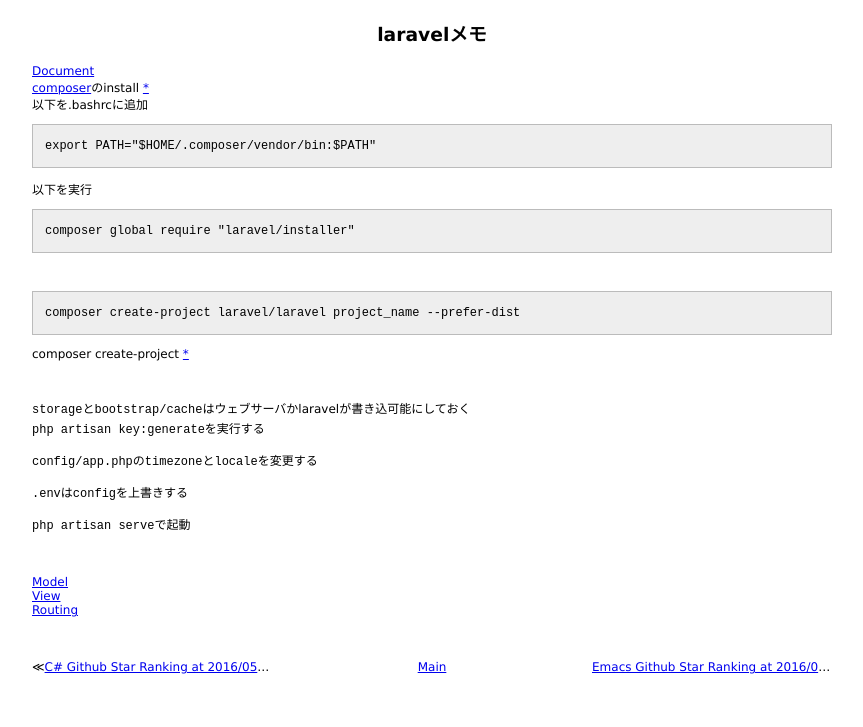
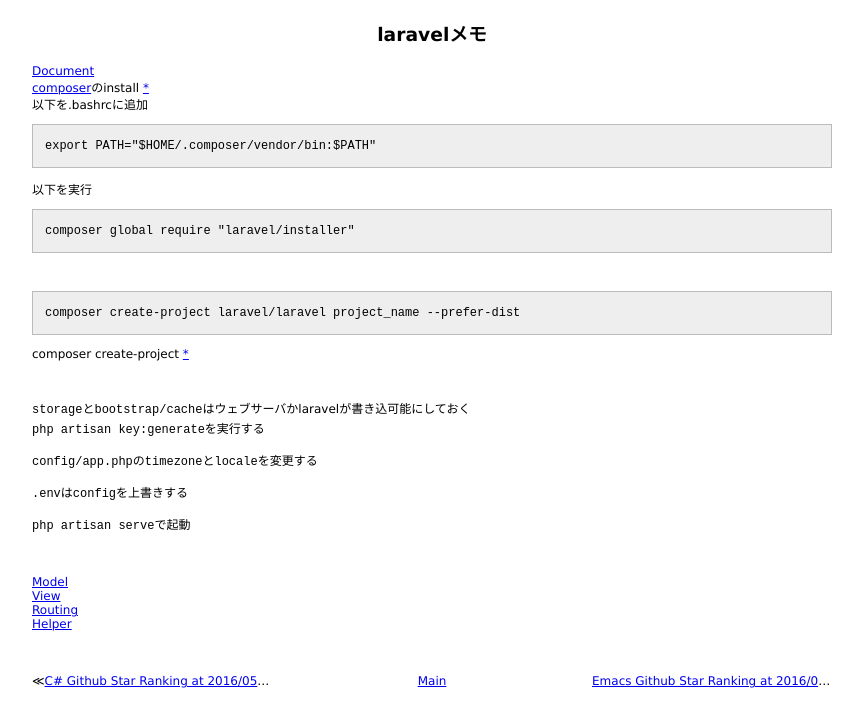
Before and after one commit to 38elements/38elements.github.com, a Jekyll site: the page built from _posts/2016-05-03-laravel.md, in a window 1280 px wide. Shown: the top 727 px of the page, without its empty margins (208-1071 px from the left). Built offline with Jekyll 4.4.1, drawn with Linux system fonts in a browser that asks for light colours.

Commit message:
Update 2016-05-03-laravel.md

```diff
--- a/_posts/2016-05-03-laravel.md
+++ b/_posts/2016-05-03-laravel.md
@@ -38,3 +38,4 @@ composer create-project [*](https://getcomposer.org/doc/03-cli.md#create-project
 [Model](/2016/05/06/laravel-model.html)
 [View](/2016/05/06/laravel-view.html)
 [Routing](/2016/05/06/laravel-routing.html)
+[Helper](https://laravel.com/docs/5.2/helpers)
```
